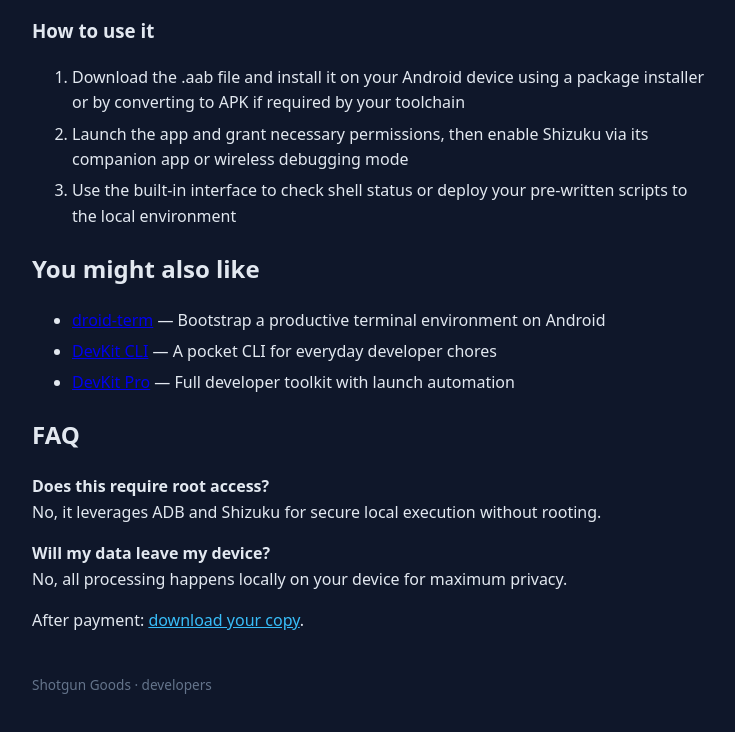
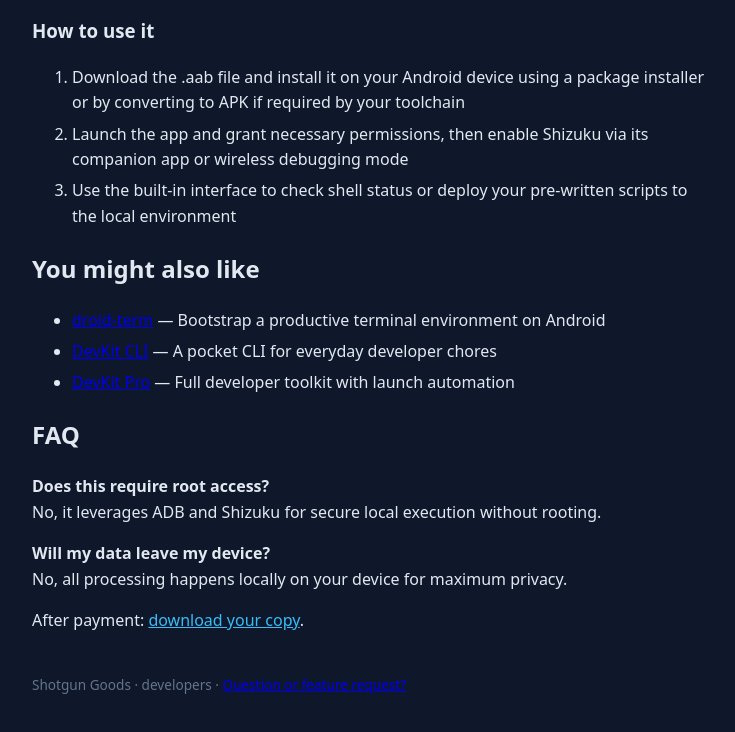
Before and after one commit to LinuxGuru999/shotgun-droid-use, a website: page docs/index.html in a window 1280 px wide. Shown: the part 1006-1738 px from the top of the page, without its empty margins (268-1003 px from the left). Drawn offline with Linux system fonts and the light colour scheme.

Commit message:
Update droid-use

```diff
--- a/docs/index.html
+++ b/docs/index.html
@@ -14,4 +14,4 @@
 <section><h2>You might also like</h2><ul><li><a href="https://LinuxGuru999.github.io/shotgun-droid-term/">droid-term</a> — Bootstrap a productive terminal environment on Android</li><li><a href="https://LinuxGuru999.github.io/shotgun-devkit-cli/">DevKit CLI</a> — A pocket CLI for everyday developer chores</li><li><a href="https://LinuxGuru999.github.io/shotgun-devkit-pro/">DevKit Pro</a> — Full developer toolkit with launch automation</li></ul></section>
 <h2>FAQ</h2><p><strong>Does this require root access?</strong><br>No, it leverages ADB and Shizuku for secure local execution without rooting.</p><p><strong>Will my data leave my device?</strong><br>No, all processing happens locally on your device for maximum privacy.</p>
 <p>After payment: <a class="download" href="https://raw.githubusercontent.com/LinuxGuru999/shotgun-droid-use/main/download/droid-use.tar.gz">download your copy</a>.</p>
-<footer>Shotgun Goods · developers</footer></body></html>
+<footer>Shotgun Goods · developers · <a href="mailto:linuxguru999@gmail.com?subject=Feedback%20on%20droid-use">Question or feature request?</a></footer></body></html>
```
